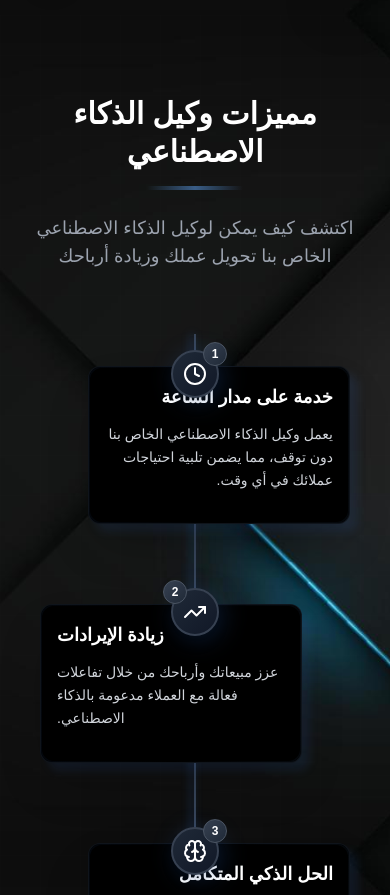
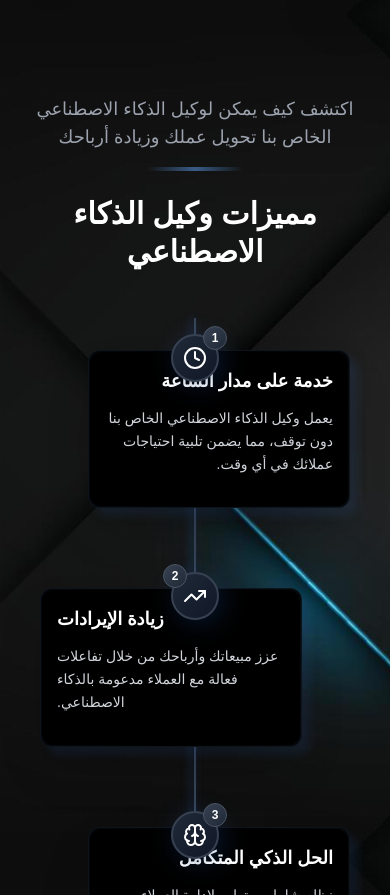
Before and after one commit to RuyaaCapital-admin/ruyaa-agent, a Next.js app: page / in a window 390 px wide. Shown: the part 829-1724 px from the top of the page. Built offline with nearby package versions, Linux system fonts and the light colour scheme.

Commit message:
Move decorative line up to prevent mobile overlap
cgen-e4b3e673d784486181846d918d130196

```diff
--- a/app/page.tsx
+++ b/app/page.tsx
@@ -121,15 +121,15 @@ export default function AIHeroPage() {
 
         <div className="relative z-10 max-w-7xl mx-auto">
           {/* Section Title */}
-          <div className="text-center mb-16" dir="rtl">
-            <h2 className="text-3xl sm:text-4xl md:text-5xl font-bold text-white mb-4 leading-tight px-4">
-              مميزات وكيل الذكاء الاصطناعي
-            </h2>
-            <div className="w-24 h-1 bg-gradient-to-r from-transparent via-blue-400/50 to-transparent mx-auto"></div>
-            <p className="text-gray-400 text-lg mt-6 max-w-2xl mx-auto">
+          <div className="text-center mb-12" dir="rtl">
+            <p className="text-gray-400 text-lg mb-4 max-w-2xl mx-auto">
               اكتشف كيف يمكن لوكيل الذكاء الاصطناعي الخاص بنا تحويل عملك وزيادة
               أرباحك
             </p>
+            <div className="w-24 h-1 bg-gradient-to-r from-transparent via-blue-400/50 to-transparent mx-auto mb-6"></div>
+            <h2 className="text-3xl sm:text-4xl md:text-5xl font-bold text-white leading-tight px-4">
+              مميزات وكيل الذكاء الاصطناعي
+            </h2>
           </div>
 
           <VerticalStepper />
```
